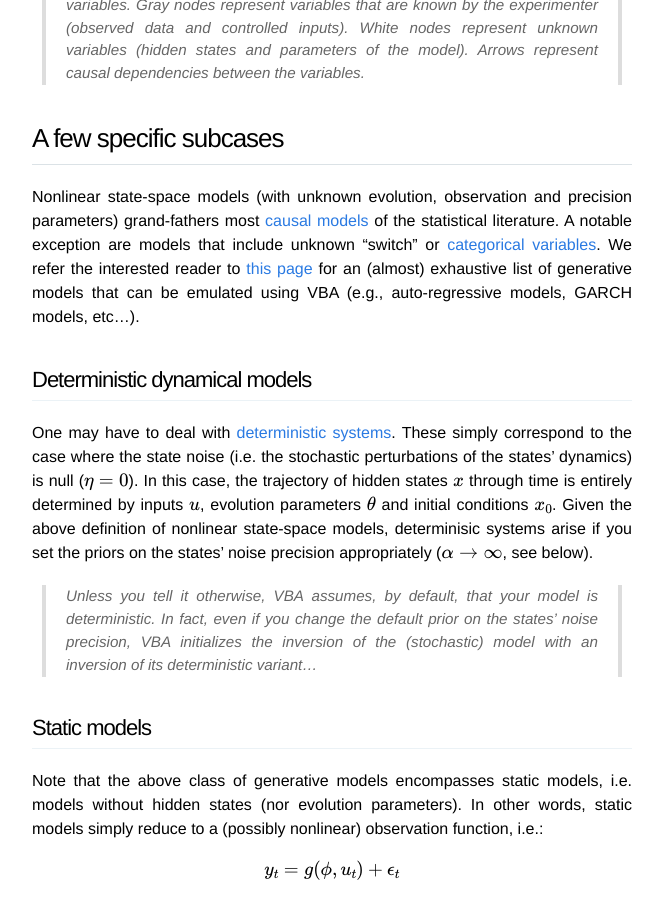
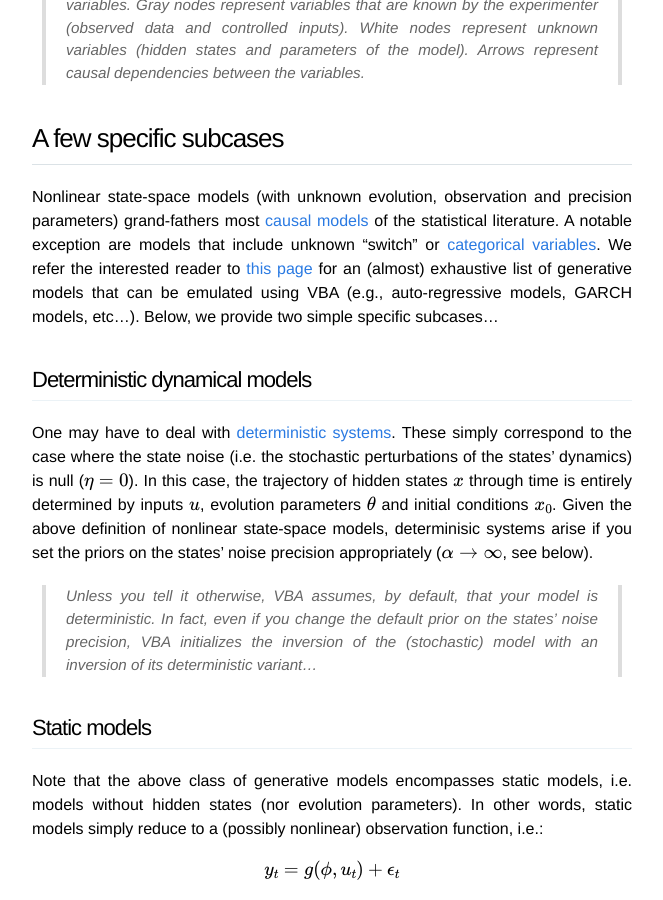
Before and after one commit to MBB-team/VBA-toolbox, a Jekyll site: the page built from _wiki/Structure-of-VBA's-generative-model.md, in a window 1280 px wide and 900 px high, scrolled down 3385 px. Shown: the whole window, without its empty margins (308-971 px from the left). Built offline with Jekyll 4.4.1, drawn with Linux system fonts in a browser that asks for light colours; nearby versions of some CDN libraries; formulas are drawn with MathJax 3.

Commit message:
Update Structure-of-VBA's-generative-model.md

```diff
--- a/_wiki/Structure-of-VBA's-generative-model.md
+++ b/_wiki/Structure-of-VBA's-generative-model.md
@@ -68,7 +68,7 @@ The following figure summarizes the model structure:
 
 ## A few specific subcases
 
-Nonlinear state-space models (with unknown evolution, observation and precision parameters) grand-fathers most [causal models](https://en.wikipedia.org/wiki/Causal_model) of the statistical literature. A notable exception are models that include unknown "switch" or [categorical variables](https://en.wikipedia.org/wiki/Categorical_variable). We refer the interested reader to [this page]({{ site.baseurl }}/wiki/generativeModels) for an (almost) exhaustive list of generative models that can be emulated using VBA (e.g., auto-regressive models, GARCH models, etc...).
+Nonlinear state-space models (with unknown evolution, observation and precision parameters) grand-fathers most [causal models](https://en.wikipedia.org/wiki/Causal_model) of the statistical literature. A notable exception are models that include unknown "switch" or [categorical variables](https://en.wikipedia.org/wiki/Categorical_variable). We refer the interested reader to [this page]({{ site.baseurl }}/wiki/generativeModels) for an (almost) exhaustive list of generative models that can be emulated using VBA (e.g., auto-regressive models, GARCH models, etc...). Below, we provide two simple specific subcases...
 
 ### Deterministic dynamical models
 
```
